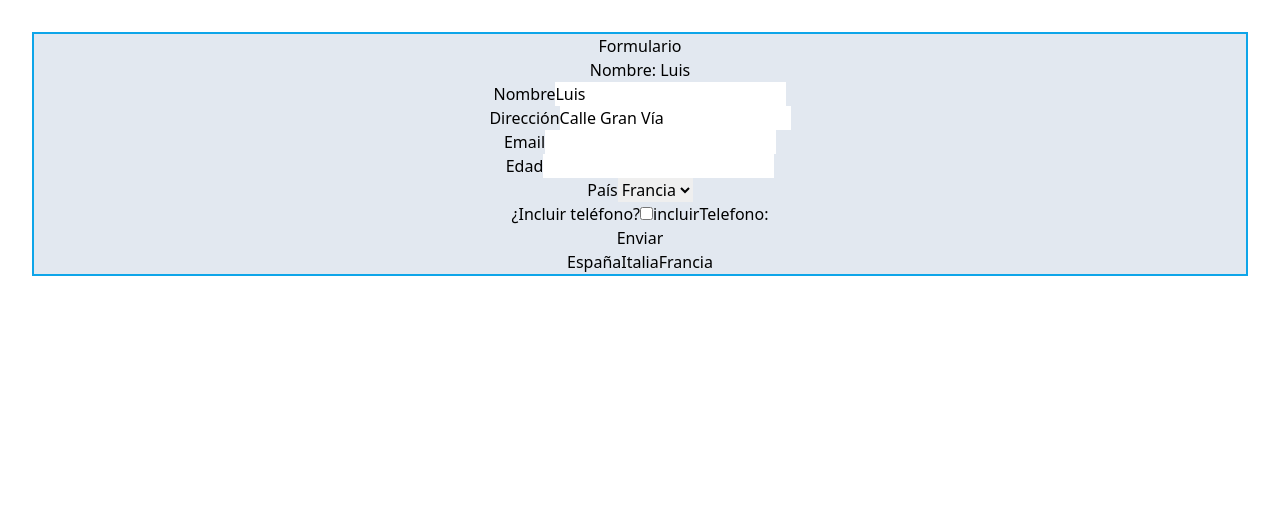
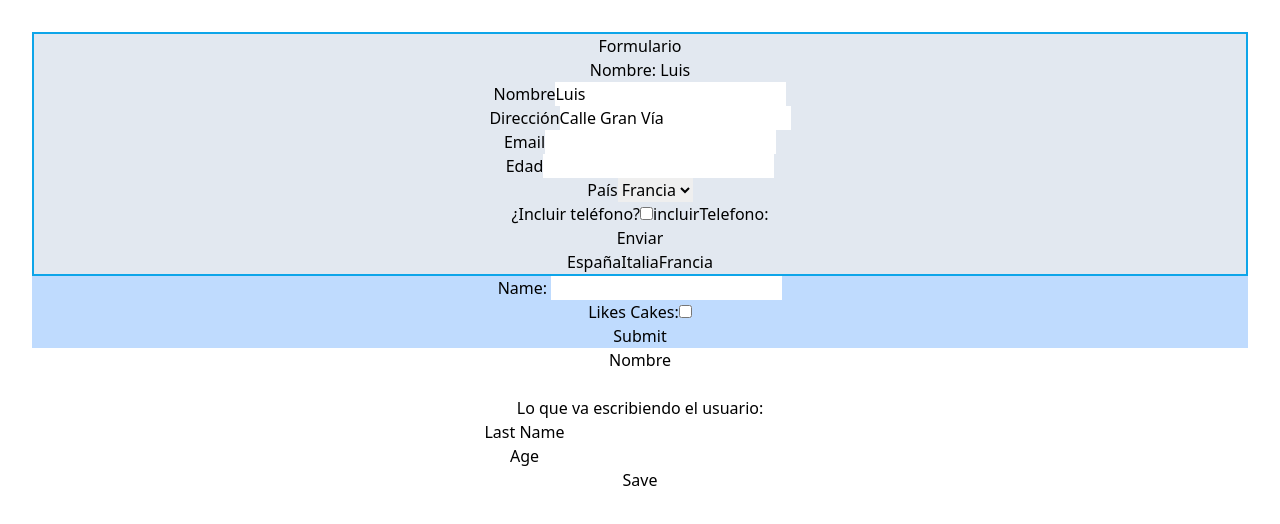
Before and after one commit to jimmyegc/react-hook-form, a React (Vite) app: page / in a window 1280 px wide. Shown: the top 524 px of the page. Built offline with nearby package versions, Linux system fonts and the light colour scheme.

Commit message:
fix 08072024

```diff
--- a/src/App.tsx
+++ b/src/App.tsx
@@ -7,8 +7,8 @@ function App() {
   return (
     <>
       <Formulario />
-      {/* <FormWatch />
-      <FormUser /> */}
+      <FormWatch />
+      <FormUser />
     </>
   );
 }
```
